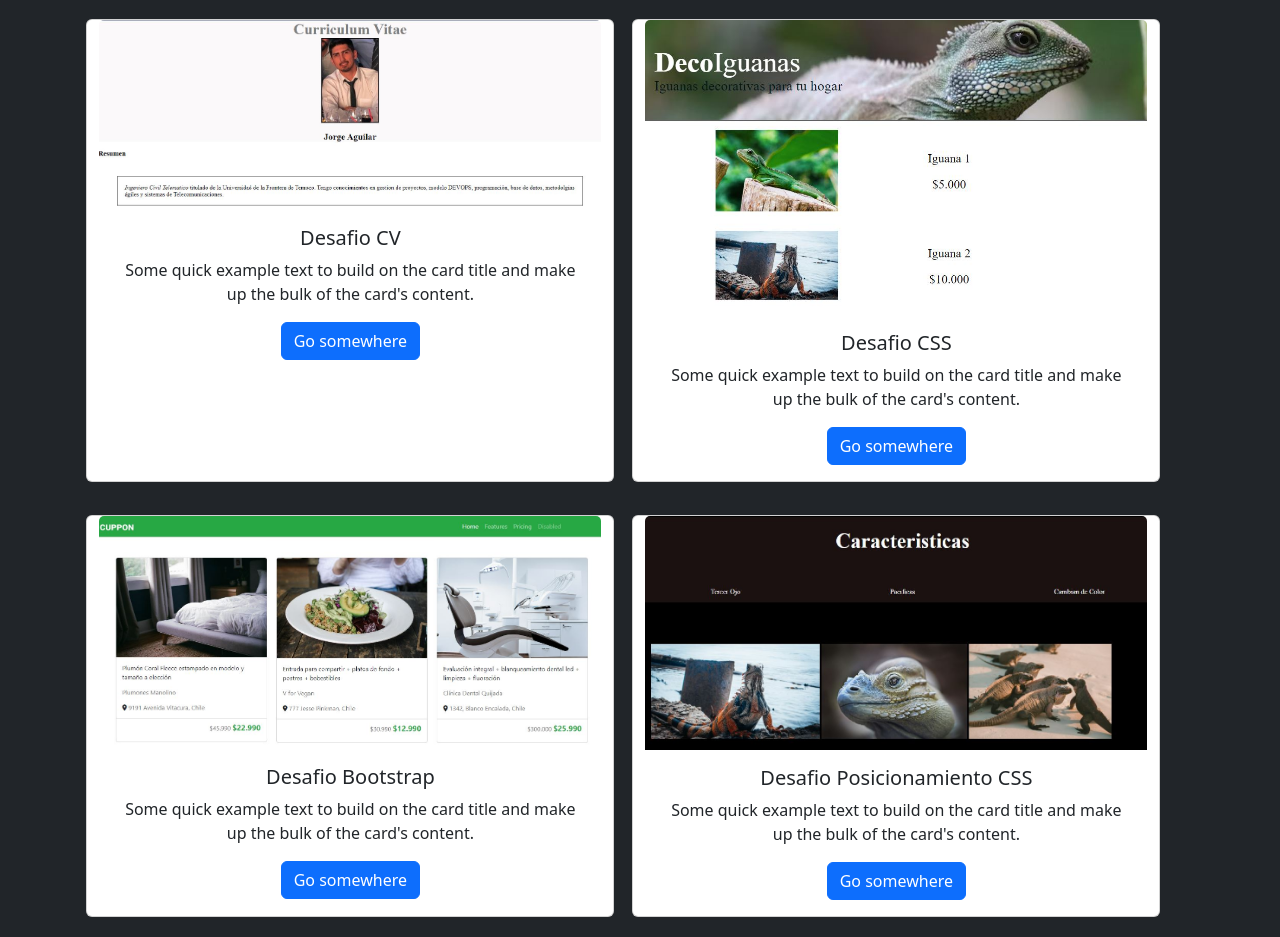
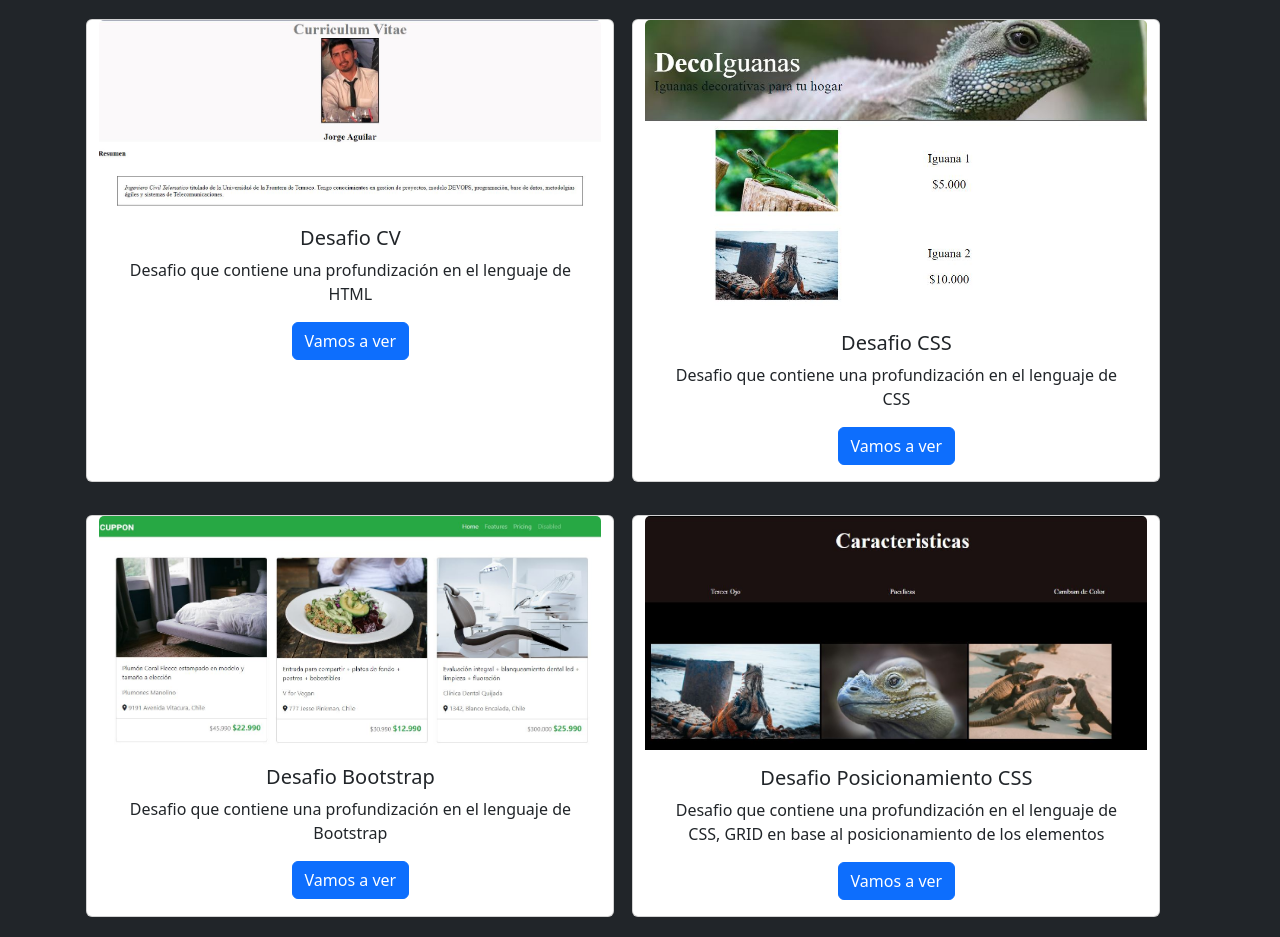
Before and after one commit to jeaf89/portafolio, a plain HTML site: page index.html in a window 1280 px wide. Shown: the part 1471-2408 px from the top of the page. Drawn offline with nearby package versions, Linux system fonts and the light colour scheme.

Commit message:
Actualización descripción Tarjetas

```diff
--- a/index.html
+++ b/index.html
@@ -108,10 +108,8 @@
                         <img src="assets/imgs/cv.JPG" class="card-img-top" alt="...">
                         <div class="card-body">
                             <h5 class="card-title">Desafio CV</h5>
-                            <p class="card-text">Some quick example text to build on the card title and make up the bulk
-                                of
-                                the card's content.</p>
-                            <a href="https://github.com/jeaf89/desafiocv" class="btn btn-primary">Go somewhere</a>
+                            <p class="card-text">Desafio que contiene una profundización en el lenguaje de HTML</p>
+                            <a href="https://github.com/jeaf89/desafiocv" class="btn btn-primary">Vamos a ver</a>
                         </div>
                     </div>
                 </div>
@@ -120,10 +118,8 @@
                         <img src="assets/imgs/CSS.JPG" class="card-img-top" alt="...">
                         <div class="card-body">
                             <h5 class="card-title">Desafio CSS</h5>
-                            <p class="card-text">Some quick example text to build on the card title and make up the bulk
-                                of
-                                the card's content.</p>
-                            <a href="https://github.com/jeaf89/desafiocss" class="btn btn-primary">Go somewhere</a>
+                            <p class="card-text">Desafio que contiene una profundización en el lenguaje de CSS</p>
+                            <a href="https://github.com/jeaf89/desafiocss" class="btn btn-primary">Vamos a ver</a>
                         </div>
                     </div>
                 </div>
@@ -132,11 +128,8 @@
                         <img src="assets/imgs/bootstrap.JPG" class="card-img-top" alt="...">
                         <div class="card-body">
                             <h5 class="card-title">Desafio Bootstrap</h5>
-                            <p class="card-text">Some quick example text to build on the card title and make up the bulk
-                                of
-                                the card's content.</p>
-                            <a href="https://github.com/jeaf89/desafiobootstrap" class="btn btn-primary">Go
-                                somewhere</a>
+                            <p class="card-text">Desafio que contiene una profundización en el lenguaje de Bootstrap</p>
+                            <a href="https://github.com/jeaf89/desafiobootstrap" class="btn btn-primary">Vamos a ver</a>
                         </div>
                     </div>
                 </div>
@@ -145,11 +138,8 @@
                         <img src="assets/imgs/posicionamientoCSS.JPG" class="card-img-top" alt="...">
                         <div class="card-body">
                             <h5 class="card-title">Desafio Posicionamiento CSS</h5>
-                            <p class="card-text">Some quick example text to build on the card title and make up the bulk
-                                of
-                                the card's content.</p>
-                            <a href="https://github.com/jeaf89/desafioPosicionamientoCSS" class="btn btn-primary">Go
-                                somewhere</a>
+                            <p class="card-text">Desafio que contiene una profundización en el lenguaje de CSS, GRID en base al posicionamiento de los elementos</p>
+                            <a href="https://github.com/jeaf89/desafioPosicionamientoCSS" class="btn btn-primary">Vamos a ver</a>
                         </div>
                     </div>
                 </div>
```
